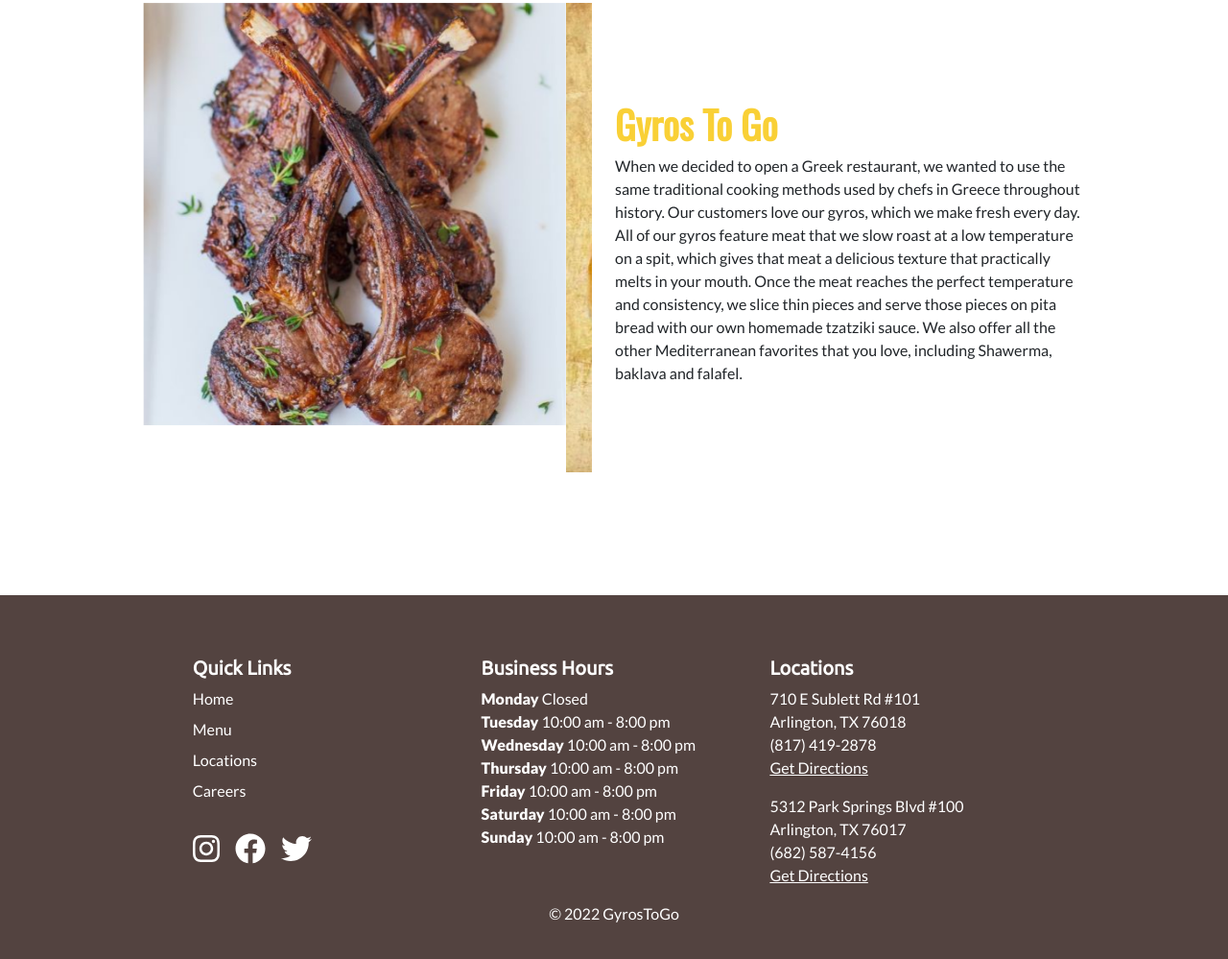
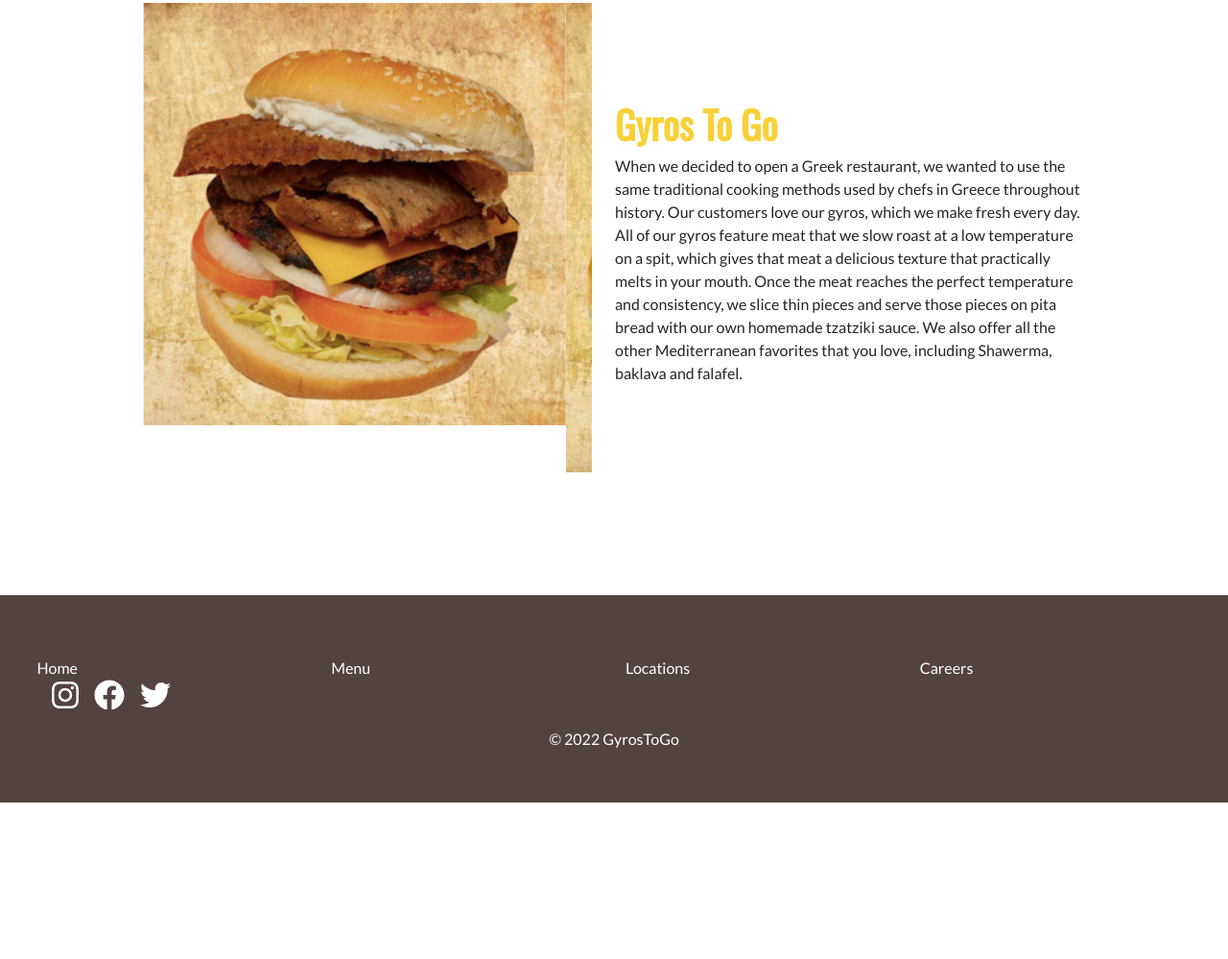
Before and after one commit to DyanaR/GyrosToGo.github.io, a plain HTML site: page index.html in a window 1280 px wide. Shown: the part 843-1842 px from the top of the page at 96% size. After the commit the page ends 1679 px from the top, so only its background shows below. Drawn offline with nearby package versions, Linux system fonts and the light colour scheme; files that its build step writes are made by us from their sources.

Commit message:
Update index.html

```diff
--- a/index.html
+++ b/index.html
@@ -15,7 +15,7 @@
   <link href="https://fonts.googleapis.com/css2?family=Inter:wght@400;900&family=Lato:wght@400;900&family=Merriweather:wght@400;900&family=Montserrat:wght@100;400;900&family=Oswald&family=Roboto:wght@400;900&family=Ubuntu&display=swap"
     rel="stylesheet">
   <!-- CSS Stylsheet -->
-  <link rel="stylesheet" href="styles.css">
+  <link rel="stylesheet" href="css/styles.css">
 
 </head>
 
@@ -74,7 +74,7 @@
         <div id="gyro-slide" class="carousel slide" data-bs-ride="carousel" data-interval="1000">
           <div class="carousel-inner">
             <div class="carousel-item active slide-pics">
-              <img class="gyros-pics" src="images/gyro22.jpg" alt="gyros22">
+              <img class="gyros-pics" src="images/gyro44.png" alt="gyros44">
             </div>
             <div class="carousel-item">
                 <img class="gyros-pics" src="images/gyro33.jpg" alt="gyros32">
@@ -90,61 +90,35 @@
   <!-- end of about us -->
 
   <!-- Footer -->
-  <div class="row footer-container">
-    <div class="col-lg-3 col-md-3">
-      <h5>Quick Links</h5>
-      <ul class="nav flex-column">
-        <li class="nav-item mb-2"><a href="index.html" class="nav-link p-0 quick-links">Home</a></li>
-        <li class="nav-item mb-2"><a href="menu.html" class="nav-link p-0 quick-links">Menu</a></li>
-        <li class="nav-item mb-2"><a href="locations.html" class="nav-link p-0 quick-links">Locations</a></li>
-        <li class="nav-item mb-2"><a href="careers.html" class="nav-link p-0 quick-links">Careers</a></li>
-      </ul> <br>
-      <ul class="list-unstyled d-flex">
-        <a href="https://www.instagram.com/gyrostogo1/"><i class="fa-brands fa-instagram fa-2x icon-image"></i> </a>
+  <div class="footer-container">
+    <div class="row links">
+      <div class="col-lg-3 col-md-3 col-sm-3 col-3">
+      <a href="index.html" class="nav-link p-0 quick-links">Home</a>
+      </div>
+      <div class="col-lg-3 col-md-3 col-sm-3 col-3">
+        <a href="menu.html" class="nav-link p-0 quick-links">Menu</a>
+      </div>
+      <div class="col-lg-3 col-md-3 col-sm-3 col-3">
+        <a href="locations.html" class="nav-link p-0 quick-links">Locations</a>
+      </div>
+      <div class="col-lg-3 col-md-3 col-sm-3 col-3">
+        <a href="careers.html" class="nav-link p-0 quick-links">Careers</a>
+      </div>
+    </div>
+      <ul class="list-unstyled d-flex social-media">
+        <a class="ms-3"href="https://www.instagram.com/gyrostogo1/"><i class="fa-brands fa-instagram fa-2x icon-image"></i> </a>
         <a class="ms-3" href="https://www.facebook.com/gyrostogo1"><i class="fa-brands fa-facebook fa-2x icon-image"></i> </a>
         <a class="ms-3" href="https://mobile.twitter.com/togyros"><i class="fa-brands fa-twitter fa-2x icon-image"></i> </a>
       </ul>
-    </div>
-
-    <div class="col-lg-3 col-md-3 business-hours">
-      <h5>Business Hours</h5>
-      <ul class="nav flex-column">
-        <p>
-          <strong>Monday</strong> Closed <br>
-          <strong>Tuesday</strong> 10:00 am - 8:00 pm <br>
-          <strong>Wednesday</strong> 10:00 am - 8:00 pm <br>
-          <strong>Thursday</strong> 10:00 am - 8:00 pm <br>
-          <strong>Friday</strong> 10:00 am - 8:00 pm <br>
-          <strong>Saturday</strong> 10:00 am - 8:00 pm <br>
-          <strong>Sunday</strong> 10:00 am - 8:00 pm
-        </p>
-      </ul>
-    </div>
-
-    <div class="col-lg-3 col-md-3">
-      <h5>Locations</h5>
-      <ul class="nav flex-column">
-        <p> 710 E Sublett Rd #101 <br>
-          Arlington, TX 76018 <br>
-          (817) 419-2878 <br>
-          <a class="directions" href="https://www.google.com/maps/dir//gyros+to+go/data=!4m6!4m5!1m1!4e2!1m2!1m1!1s0x864e627a52f19ddd:0x50aa690cf390a17e?sa=X&ved=2ahUKEwi3zdLyl835AhUyomoFHf_wBRMQ9Rd6BAhfEAU">Get Directions</a>
-        </p>
-        <p> 5312 Park Springs Blvd #100 <br>
-          Arlington, TX 76017 <br>
-          (682) 587-4156 <br>
-          <a class="directions" href="https://www.google.com/maps/dir/32.6202412,-97.0725475/gyros+to+go+park/@32.6491088,-97.184555,12z/data=!3m1!4b1!4m9!4m8!1m1!4e1!1m5!1m1!1s0x864e63bcae243aad:0x463fde4443f88af1!2m2!1d-97.167409!2d32.6596883">Get
-            Directions</a>
-        </p>
-      </ul>
-    </div>
-
     <div class="copyright-box">
       <p>© 2022 GyrosToGo</p>
     </div>
   </div>
   <!-- end of footer -->
 
+  <!-- For Navbar -->
   <script src="https://cdn.jsdelivr.net/npm/bootstrap@5.2.0/dist/js/bootstrap.bundle.min.js" integrity="sha384-A3rJD856KowSb7dwlZdYEkO39Gagi7vIsF0jrRAoQmDKKtQBHUuLZ9AsSv4jD4Xa" crossorigin="anonymous"></script>
+  <script src="/js/script.js" charset="utf-8"></script>
 
 </body>
 
```
